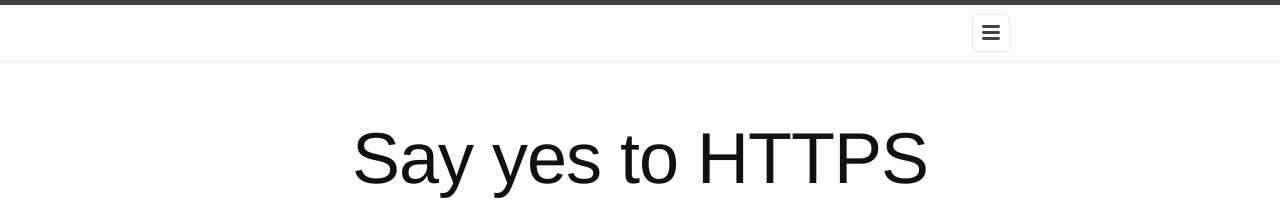
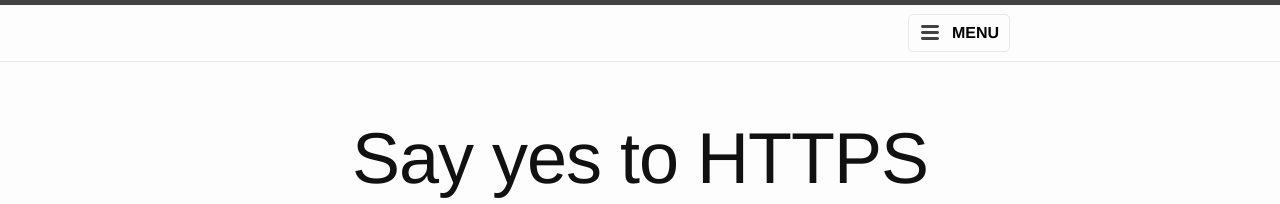
Before and after one commit to ericandrewlewis/say-yes-to-https, a Jekyll site: the page built from index.md, in a window 1280 px wide. Shown: the top 204 px of the page. Built offline with Jekyll 4.4.1, drawn with Linux system fonts in a browser that asks for light colours.

Commit message:
Add MENU text to menu nav

```diff
--- a/_includes/header.html
+++ b/_includes/header.html
@@ -12,6 +12,7 @@
 					<path fill="#424242" d="M18,7.516C18,8.335,17.335,9,16.516,9H1.484C0.665,9,0,8.335,0,7.516l0,0c0-0.82,0.665-1.484,1.484-1.484 h15.031C17.335,6.031,18,6.696,18,7.516L18,7.516z"/>
 					<path fill="#424242" d="M18,13.516C18,14.335,17.335,15,16.516,15H1.484C0.665,15,0,14.335,0,13.516l0,0 c0-0.82,0.665-1.484,1.484-1.484h15.031C17.335,12.031,18,12.696,18,13.516L18,13.516z"/>
 				</svg>
+				<div class="menu-icon-text">MENU</div>
 			</a>
 
 			<div class="trigger">
--- a/_sass/_layout.scss
+++ b/_sass/_layout.scss
@@ -50,19 +50,30 @@
 	.menu-icon {
 		display: block;
 		float: right;
-        width: 36px;
+		width: 100px;
 		height: 26px;
 		line-height: 0;
 		padding-top: 10px;
-        text-align: center;
 
 		> svg {
+			position: absolute;
+			right: 70px;
 			width: 18px;
 			height: 15px;
 
 			path {
 				fill: $grey-color-dark;
 			}
+		}
+		.menu-icon-text {
+			position: absolute;
+			width: 100px;
+			top: 0;
+			right: 10px;
+			line-height: 36px;
+			color: black;
+			font-weight: 800;
+			text-align: right;
 		}
 	}
 
```
Lines whose indentation alone changed are shown as unchanged.
